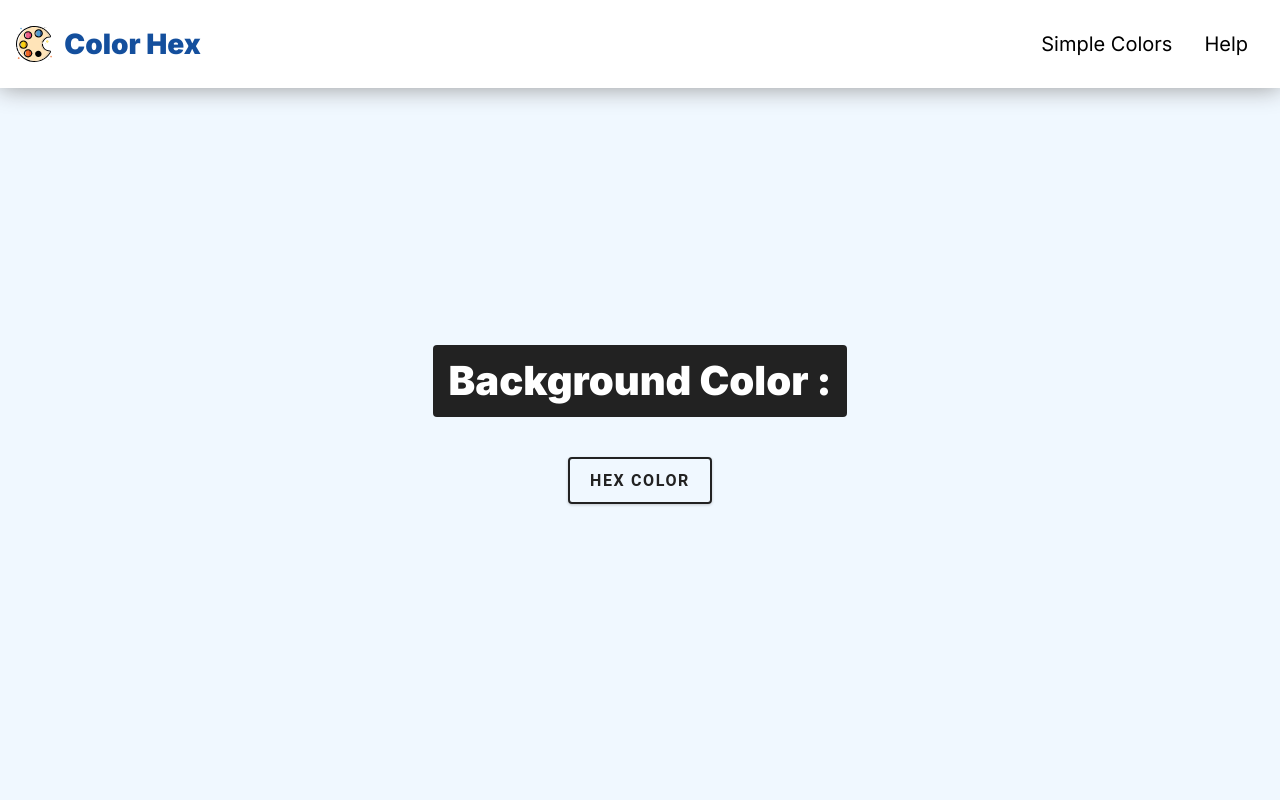
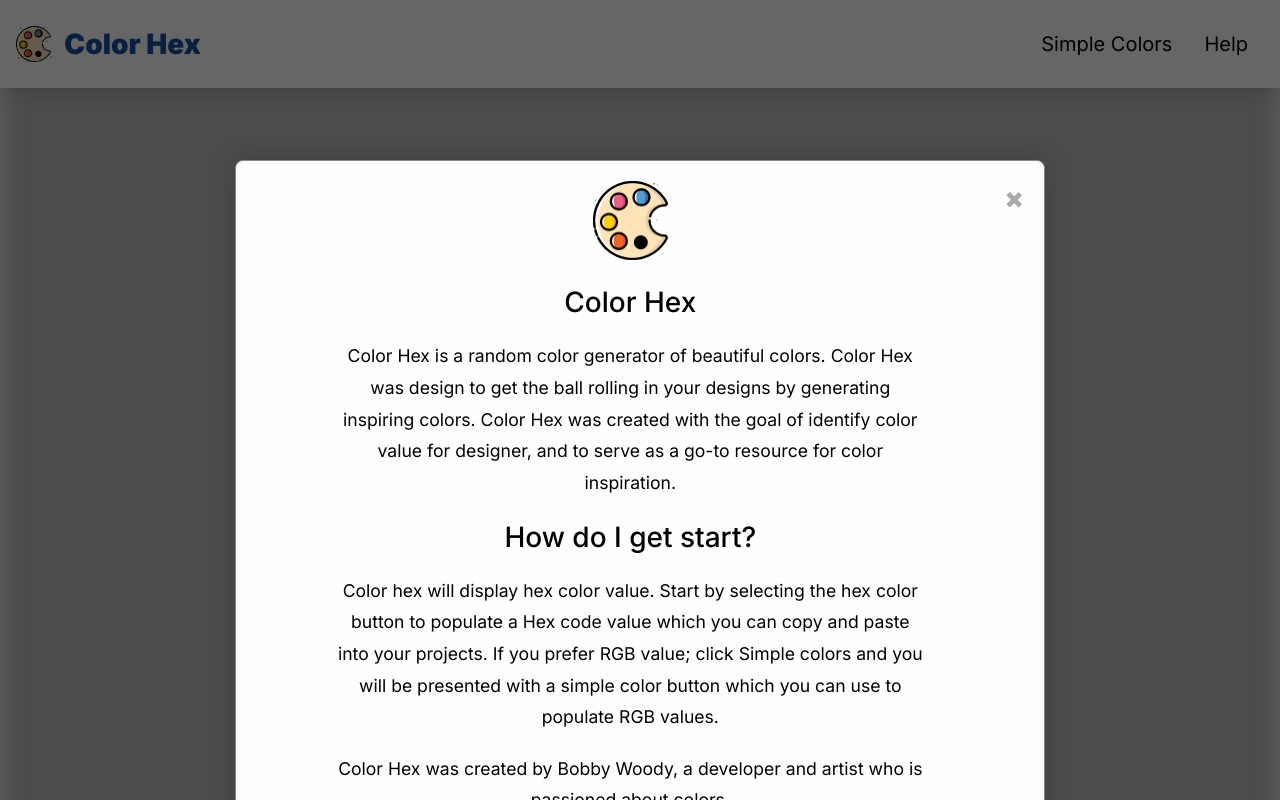
Before and after one commit to Tyrone-toinifity/Javascript-practice, a website built with Vite: page src/html/hex.html in a window 1280 px wide. Both pictures are taken after a click on the link "Help". Shown: the top 800 px of the page. Built offline with nearby package versions, Linux system fonts and the light colour scheme; files whose address does not match are found by name.

Commit message:
help update on simple colors tab

```diff
--- a/src/html/hex.html
+++ b/src/html/hex.html
@@ -27,10 +27,32 @@
           <li class="simple-color">
             <a href="../../index.html">Simple Colors</a>
           </li>
-          <li><a href="#">Help</a>
+          <li>
+
+                <!-- <button id="myBtn">Help</button> -->
+                <a id="myBtn">Help</a>
+
+                <!-- The Modal -->
+                <div id="myModal" class="modal">
+                  <!-- Modal content -->
+                  <div class="modal-content">
+                    <span class="close">&times;</span>
+    <div class="modal-body">
 
 
 
+      <figure><img src="../assets/artboard.gif" alt="artboard changes color" width="75px"></figure>
+      <h3>Color Hex</h3>
+    <p>  Color Hex is a random color generator of beautiful colors. Color Hex was design to get the ball rolling in your designs by generating inspiring colors. Color Hex was created with the goal of identify color value for designer, and to serve as a go-to resource for color inspiration.</p>
+    <h3>  How do I get start?</h3>
+     <p>Color hex will display hex color value. Start by selecting the hex color button to populate a Hex code value which you can copy and paste into your projects. If you prefer RGB value; click Simple colors and you will be presented with a simple color button which you can use to populate RGB values.</p>
+      <br>
+    <p>
+      Color Hex was created by Bobby Woody, a developer and artist  who is passioned about colors.
+    </p>
+    </div>
+
+                  </div>
 
 
 
--- a/src/js/hex.js
+++ b/src/js/hex.js
@@ -14,3 +14,30 @@ btn.addEventListener("click", () => {
 function getRandomNumber() {
   return Math.floor(Math.random() * hex.length);
 }
+
+
+// Get the modal
+var modal = document.getElementById("myModal");
+
+// Get the button that opens the modal
+var btn2 = document.getElementById("myBtn");
+
+// Get the <span> element that closes the modal
+var span = document.getElementsByClassName("close")[0];
+
+// When the user clicks the button, open the modal
+btn2.onclick = function () {
+  modal.style.display = "block";
+};
+
+// When the user clicks on <span> (x), close the modal
+span.onclick = function () {
+  modal.style.display = "none";
+};
+
+// When the user clicks anywhere outside of the modal, close it
+window.onclick = function (event) {
+  if (event.target == modal) {
+    modal.style.display = "none";
+  }
+};
```
Also changed, not shown: index.html (+2 -2 lines), src/assets/artboard-color.svg (renamed from src/css/assets/artboard-color.svg), src/assets/artboard.gif (renamed from src/css/assets/artboard.gif).
